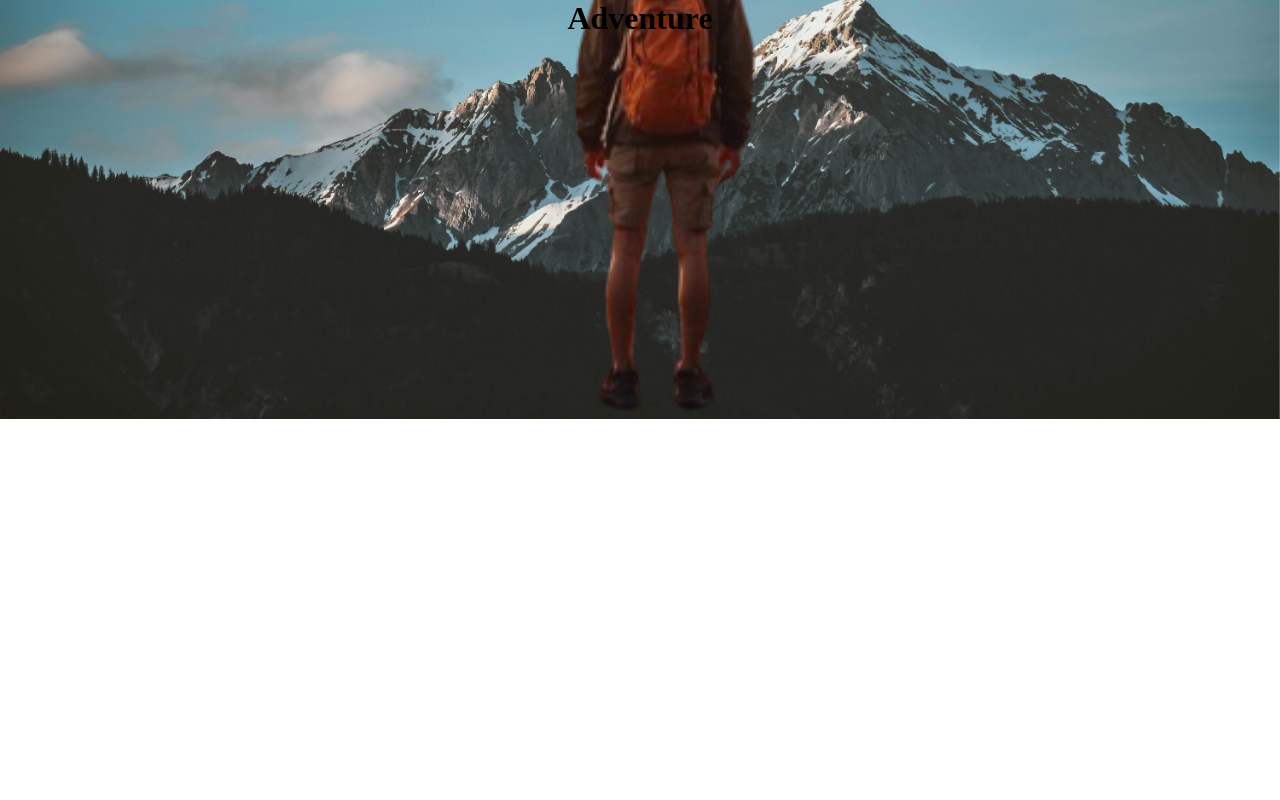
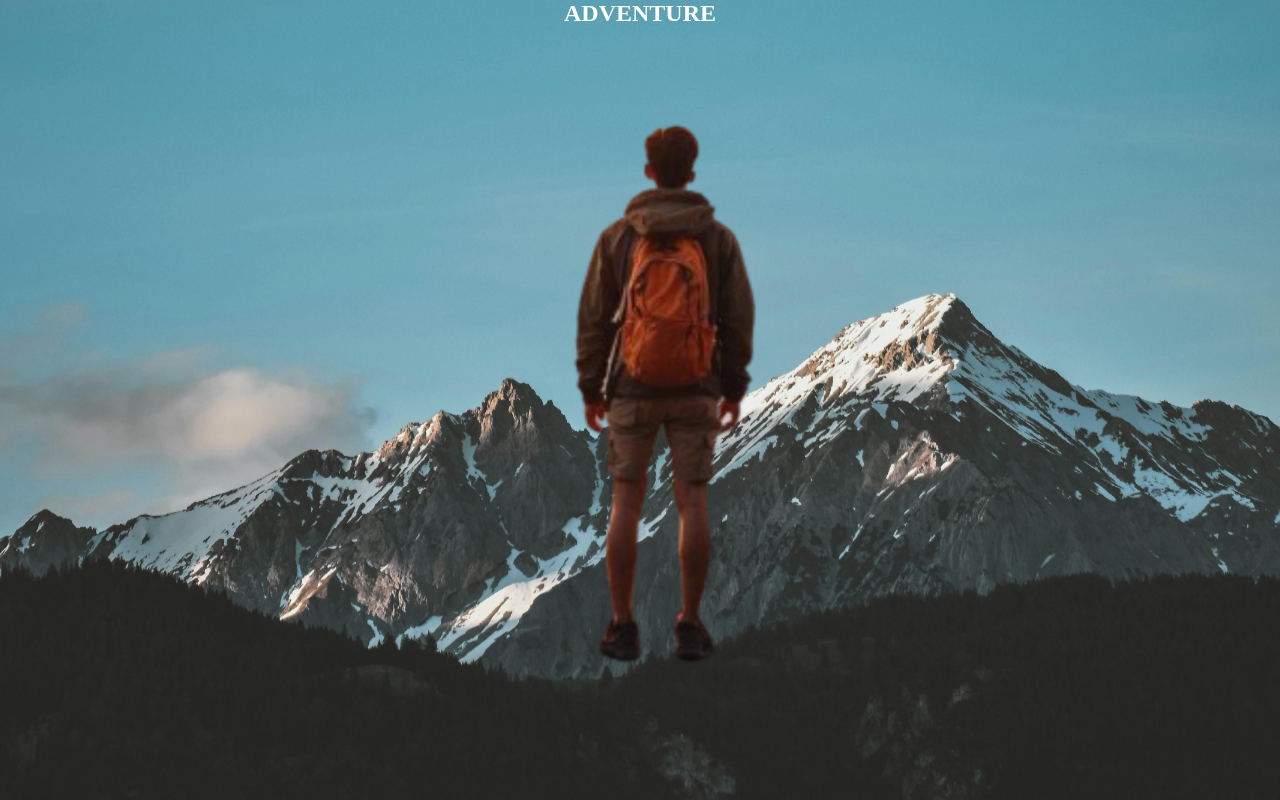
Before and after one commit to gitabhisharma/Pallx-Efficet, a plain HTML site: page index.html in a window 1280 px wide. Drawn offline with Linux system fonts and the light colour scheme.

Commit message:
fix-it
but a man can not fix a

```diff
--- a/index.html
+++ b/index.html
@@ -11,7 +11,7 @@
         <div class="contaner">
             <img class="Mant" src="image/B-Ma.jpg" alt="mountain">
             <img class="man"  src="image/Man-removebg-preview.png" alt="Aman">
-            <h1>Adventure</h1>
+            <h1 id="ADVENTURE">ADVENTURE</h1>
         </div>
     </div>
 </body>
--- a/style.css
+++ b/style.css
@@ -3,18 +3,16 @@
     padding: 0;
 }
 #wrapContant{
-    width: 100vw;
     height: 100vh;
     overflow-x: hidden;
+    overflow-y: auto;
     perspective: 10px;
 }
 .Mant,
 .man{
     position: absolute;
-    height: 100vh;
-    width: 100vw;
     z-index: -1;
-    object-fit: cover;
+
 }
 .contaner{
     position: relative;
@@ -23,3 +21,15 @@
     align-items: center;
     transform-style: preserve-3d;
 }
+.Mant{
+    height: 150vh;
+    transform: translateZ(-40px) scale(5);
+}
+.man{
+    height: 100vh;
+    transform: translateZ(-20px) scale(3);
+}
+#ADVENTURE{
+    font-size: x-large;
+    color: white;
+}
```
